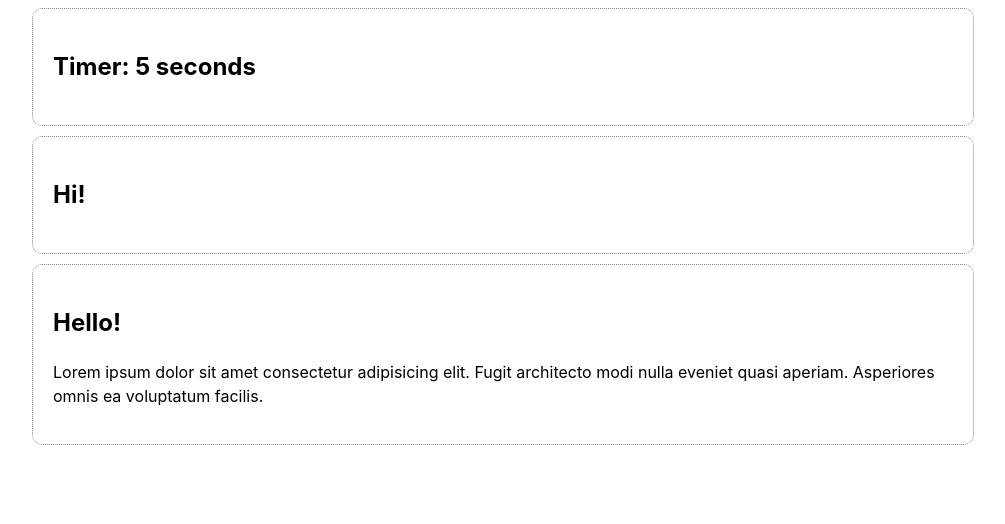
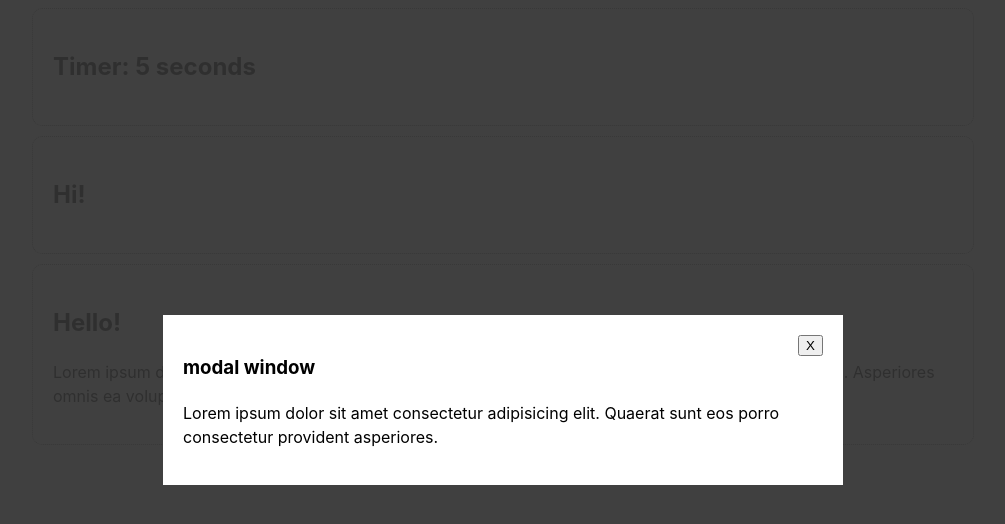
Before and after one commit to Oleksandrenko-Artem/react-app-20-09-2024, a React (Vite) app: page / in a window 1280 px wide. Shown: the top 524 px of the page, without its empty margins (137-1142 px from the left). Built offline with nearby package versions, Linux system fonts and the light colour scheme.

Commit message:
Add ModalWindow

```diff
--- a/src/App.jsx
+++ b/src/App.jsx
@@ -1,11 +1,26 @@
-
+import { useState, useEffect } from 'react';
 import Wrapper from './components/Wrapper/Wrapper';
 import Timer from './components/Timer/Timer';
+import ModalWindow from './components/ModalWindow/ModalWindow';
 
 function App() {
-
+  const [isOpenModal, setIsOpenModal] = useState(false);
+  useEffect(() => {
+    const idTimeOut = setTimeout(() => {
+      setIsOpenModal(true);
+    }, 2000);
+    return () => {
+      clearTimeout(idTimeOut);
+    };
+  }, []);
+  const closeModal = () => {setIsOpenModal(false)}
   return (
     <>
+      {isOpenModal &&
+        (<ModalWindow closeModal={closeModal}>
+        <h3>modal window</h3>
+        <p>Lorem ipsum dolor sit amet consectetur adipisicing elit. Quaerat sunt eos porro consectetur provident asperiores.</p>
+      </ModalWindow>)}
       <Wrapper>
         <Timer/>
       </Wrapper>
--- /dev/null
+++ b/src/components/ModalWindow/ModalWindow.jsx
@@ -0,0 +1,21 @@
+import PropTypes from 'prop-types';
+import styles from './ModalWindow.module.scss';
+
+const ModalWindow = (props) => {
+    const { children, closeModal } = props;
+    return (
+        <div className={styles.outward}>
+            <div className={styles.inward}>
+                <button onClick={()=>{closeModal()}}>X</button>
+                {children}
+            </div>
+        </div>
+    );
+};
+
+ModalWindow.propTypes = {
+    children: PropTypes.any,
+    closeModal: PropTypes.func
+};
+
+export default ModalWindow;
--- /dev/null
+++ b/src/components/ModalWindow/ModalWindow.module.scss
@@ -0,0 +1,22 @@
+.outward{
+    position: fixed;
+    top: 0;
+    left: 0;
+    width: 100vw;
+    height: 100vh;
+    background-color: #333333ee;
+    display: flex;
+    justify-content: center;
+    align-items: center;
+}
+.inward{
+    width: 50%;
+    padding: 20px;
+    background-color: white;
+    position: relative;
+    button{
+        position: absolute;
+        right: 20px;
+        cursor: pointer;
+    }
+}
```
